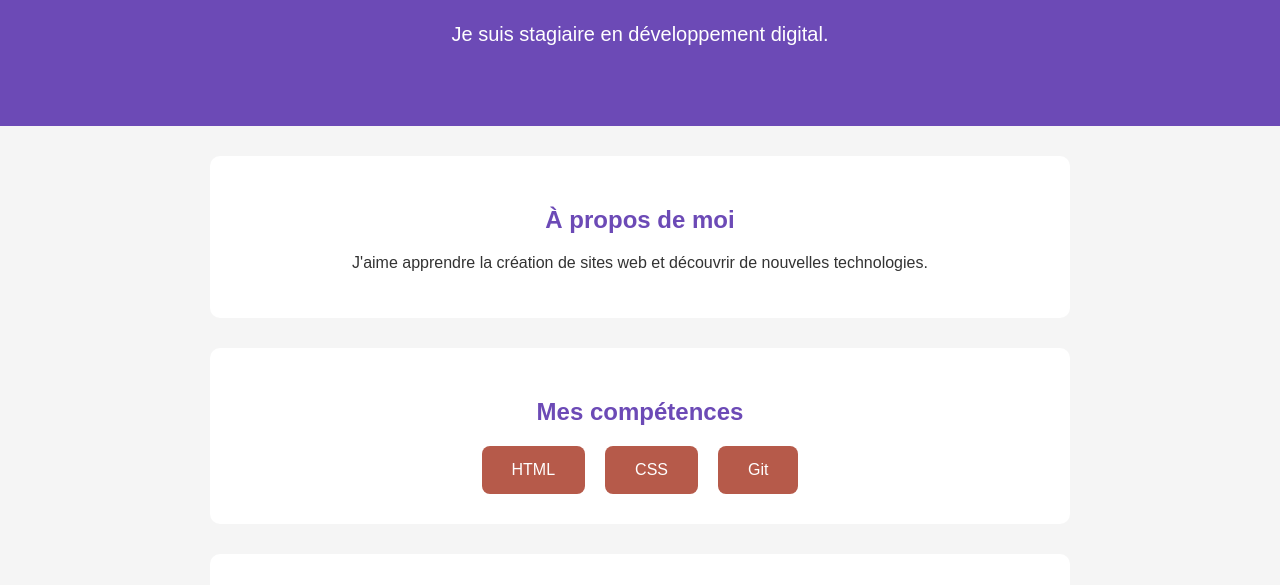
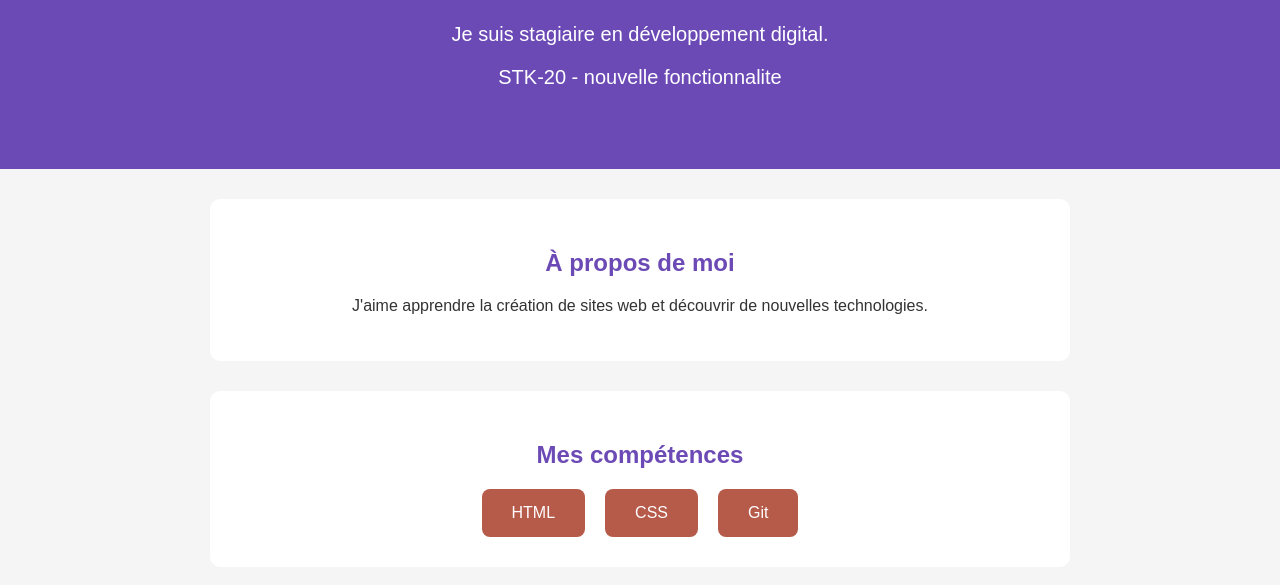
Before and after one commit to aithiba-ops/mon-premier-site, a plain HTML site: page index.html in a window 1280 px wide. Shown: the part 215-800 px from the top of the page. Drawn offline with Linux system fonts and the light colour scheme.

Commit message:
STK-20 Ajoute une nouvelle fonctionnalite

```diff
--- a/index.html
+++ b/index.html
@@ -10,6 +10,7 @@
     <header>
         <h1>Bienvenue sur mon site</h1>
         <p>Je suis stagiaire en développement digital.</p>
+        <p>STK-20 - nouvelle fonctionnalite</p>
     </header>
 
     <section>
```
